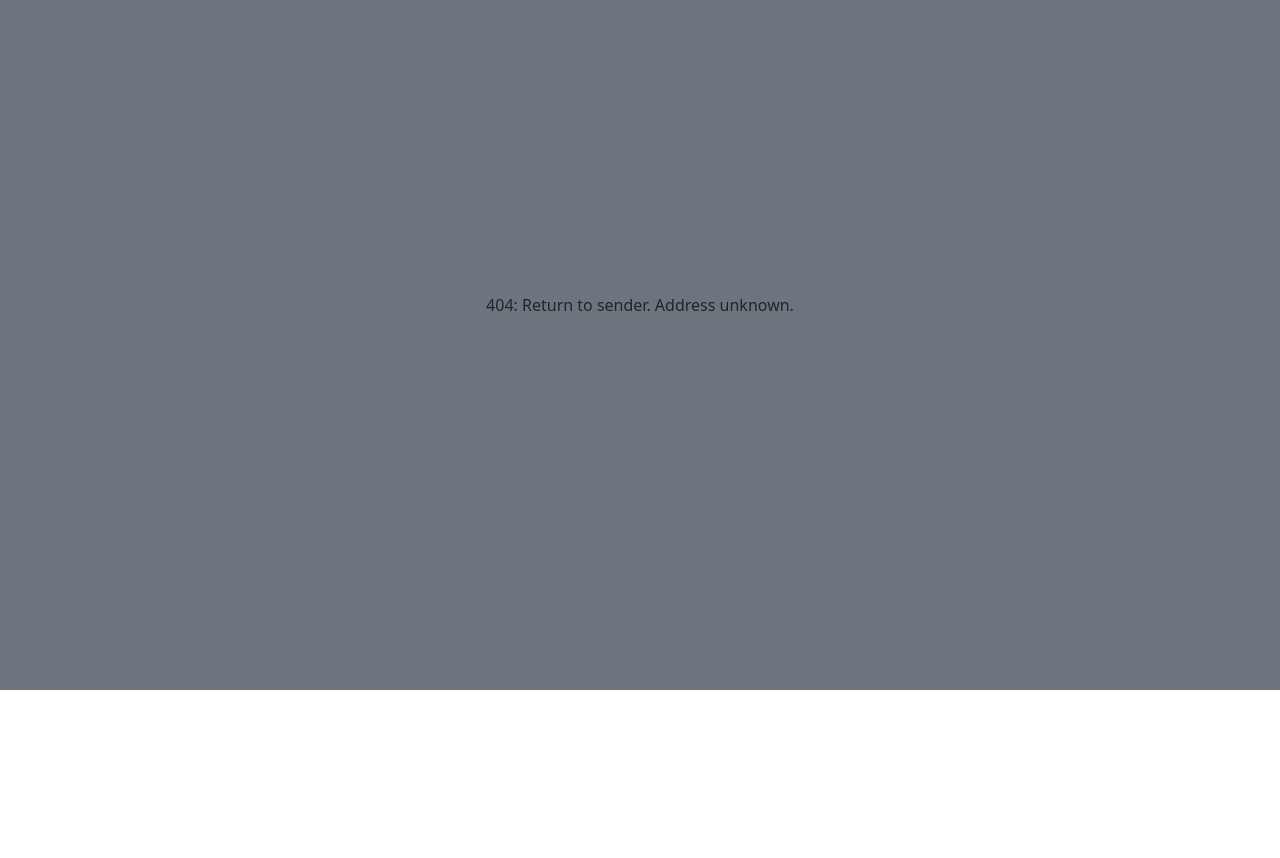
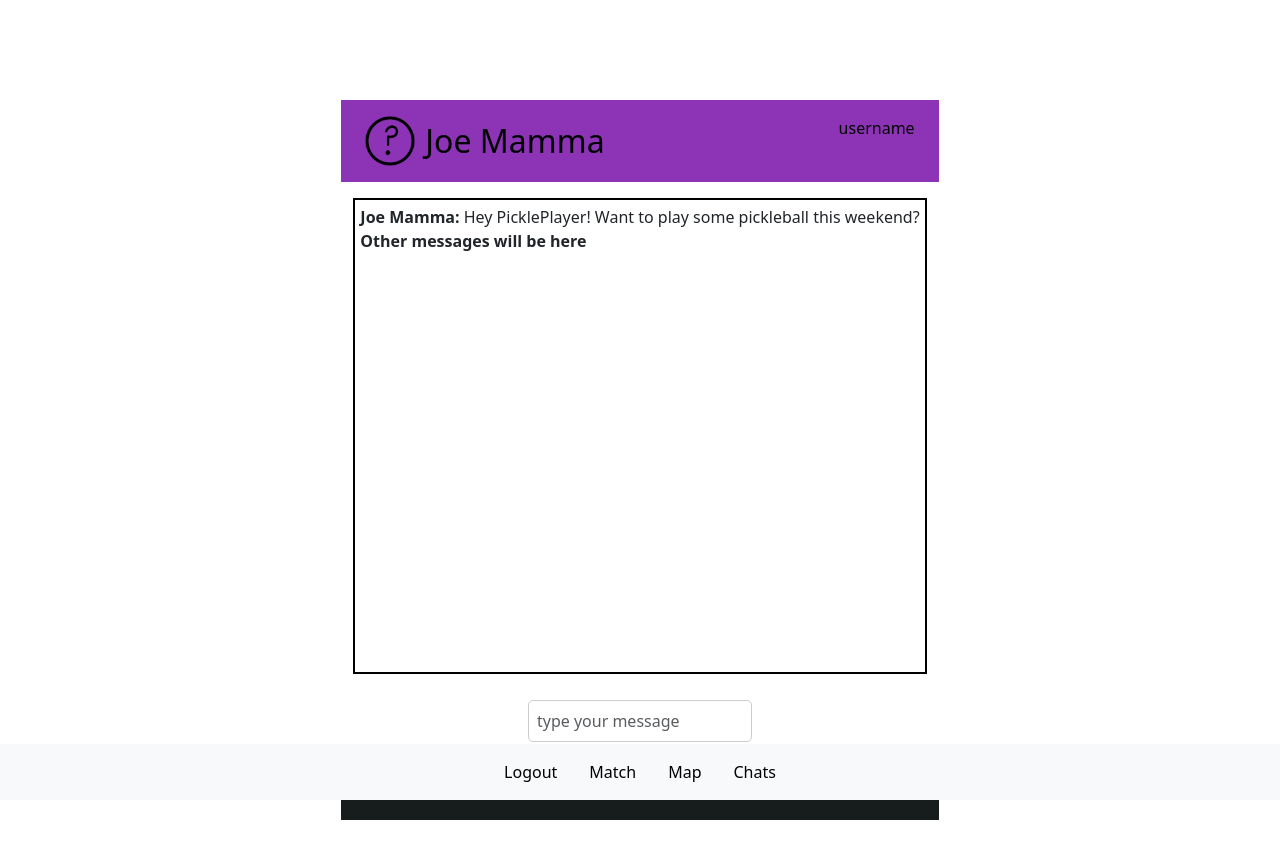
Before and after one commit to madelineevans/startup, a React (Vite) app: page /chat in a window 1280 px wide. Before the commit this address had no page. Shown: the top 858 px of the page. Before the commit the page ends 800 px from the top, so only its background shows below. Built offline with nearby package versions, Linux system fonts and the light colour scheme; a web font is replaced by a local one.

Commit message:
more changes

```diff
--- a/src/app.jsx
+++ b/src/app.jsx
@@ -4,6 +4,7 @@ import './app.css';
 import { BrowserRouter, NavLink, Route, Routes } from 'react-router-dom';
 import { Login } from './login/login';
 import { Chat_list } from './chat_list/chat_list';
+import { Chat } from './chat/chat';
 import { Map } from './map/map';
 import { Match } from './match/match';
 import { NewAccount } from './newAccount/newAccount';
@@ -19,6 +20,7 @@ export default function App() {
           <Route path='/chat_list' element={<Chat_list />} />
           <Route path='/map' element={<Map />} />
           <Route path='/match' element={<Match />} />
+          <Route path='/chat' element={<Chat />} />
           <Route path='*' element={<NotFound />} />
         </Routes>
       </main>
--- a/src/chat/chat.html
+++ b/src/chat/chat.html
@@ -3,16 +3,7 @@
     <head>
         <link rel="stylesheet" href="../css/chat.css">
         <meta name="viewport" content="width=device-width, initial-scale=1">
-            <title>Match-Page</title>
-            <!-- bootstrap css -->
-            <link href="https://cdn.jsdelivr.net/npm/bootstrap@5.3.3/dist/css/bootstrap.min.css" rel="stylesheet" integrity="sha384-QWTKZyjpPEjISv5WaRU9OFeRpok6YctnYmDr5pNlyT2bRjXh0JMhjY6hW+ALEwIH" crossorigin="anonymous" />
-    </head>
-    <body>
-        <header class="d-flex justify-content-between py-3 px-4" style="background: #8C33B6;">
-            <h1><img src="Images/question_mark.png" alt="logo" width="50">Joe Mamma</h1>
-            <span class="fw" style="color: #000000; align-self: flex-start;">username</span>
-        </header>
-        <div id="chatbox">
+            <title>Chat Page id="chatbox">
             <div>
             <b>Joe Mamma:</b> Hey PicklePlayer! Want to play some pickleball this weekend?
                 <br>
--- a/src/chat/chat.jsx
+++ b/src/chat/chat.jsx
@@ -1,10 +1,64 @@
 import React from 'react';
+import 'bootstrap/dist/css/bootstrap.min.css';
 import './chat.css';
+import { useNavigate } from 'react-router-dom';
 
 export function Chat() {
+  const navigate = useNavigate();
+
   return (
-    <main className="container-fluid bg-secondary text-center">
-      <div>chat with ___ displayed here</div>
-    </main>
+    <div className="d-flex flex-column min-vh-100">
+      <header className="d-flex justify-content-between py-3 px-4" style={{ background: '#8C33B6' }}>
+        <h1>
+          <img src="Images/question_mark.png" alt="logo" width="50" /> Joe Mamma
+        </h1>
+        <span className="fw" style={{ color: '#000000', alignSelf: 'flex-start' }}>username</span>
+      </header>
+
+      <main className="flex-grow-1 container py-3">
+        <div id="chatbox" className="mb-3">
+          <div>
+            <strong>Joe Mamma:</strong> Hey PicklePlayer! Want to play some pickleball this weekend?
+            <br />
+            <strong>Other messages will be here</strong>
+            <br />
+          </div>
+        </div>
+
+        <div>
+          <input
+            type="search"
+            id="search"
+            name="varSearch"
+            placeholder="type your message"
+            className="form-control"
+          />
+        </div>
+      </main>
+
+      <footer>
+        <nav className="navbar navbar-expand-lg bg-body-tertiary fixed-bottom">
+          <div className="container-fluid">
+            <ul className="navbar-nav mx-auto d-flex flex-row gap-3">
+              <li className="nav-item">
+                <button className="nav-link active btn btn-link" onClick={() => navigate('/login')}>Logout</button>
+              </li>
+              <li className="nav-item">
+                <button className="nav-link active btn btn-link" onClick={() => navigate('/match')}>Match</button>
+              </li>
+              <li className="nav-item">
+                <button className="nav-link active btn btn-link" onClick={() => navigate('/map')}>Map</button>
+              </li>
+              <li className="nav-item">
+                <button className="nav-link active btn btn-link" onClick={() => navigate('/chat_list')}>Chats</button>
+              </li>
+              {/* <li className="nav-item">
+                <button className="nav-link active btn btn-link" onClick={() => navigate('/profile')}>Profile</button>
+              </li> */}
+            </ul>
+          </div>
+        </nav>
+      </footer>
+    </div>
   );
 }
--- a/src/chat_list/chat_list.jsx
+++ b/src/chat_list/chat_list.jsx
@@ -1,10 +1,34 @@
 import React from 'react';
-import './chat_list.css';
+import { useNavigate } from 'react-router-dom';
+import 'bootstrap/dist/css/bootstrap.min.css';
 
 export function Chat_list() {
+  const navigate = useNavigate();
+
   return (
-    <main className="container-fluid bg-secondary text-center">
-      <div>chats displayed here</div>
-    </main>
+    <div className="d-flex flex-column min-vh-100">
+      <header className="text-center py-3">
+        <h1>Chats</h1>
+      </header>
+
+      <main className="container flex-grow-1 d-flex flex-column align-items-center">
+        <div className="mb-3">
+          {/* list of chats will appear here */}
+          <button
+            className="btn btn-primary mb-2"
+            onClick={() => navigate('/chat')}
+          >
+            Chat with Joe Mamma
+          </button>
+          <br />
+          <button
+            className="btn btn-primary"
+            onClick={() => navigate('/chat')}
+          >
+            Chat with PicklePlayer
+          </button>
+        </div>
+      </main>
+    </div>
   );
 }
--- a/src/map/map.jsx
+++ b/src/map/map.jsx
@@ -56,16 +56,16 @@ export function Map() {
           <div className="container-fluid">
             <ul className="navbar-nav mx-auto d-flex flex-row gap-3">
               <li className="nav-item">
-                <a className="nav-link active" href="/login">Logout</a>
+                <NavLink className="nav-link active" to="/login">Logout</NavLink>
               </li>
               <li className="nav-item">
-                <a className="nav-link active" href="/match">Match</a>
+                <NavLink className="nav-link active" to="/match">Match</NavLink>
               </li>
               <li className="nav-item">
-                <a className="nav-link disabled text-secondary" href="/map">Map</a>
+                <NavLink className="nav-link disabled text-secondary" to="/map">Map</NavLink>
               </li>
               <li className="nav-item">
-                <a className="nav-link active" href="/chat_list">Chat</a>
+                <NavLink className="nav-link active" to="/chat_list">Chat</NavLink>
               </li>
             </ul>
           </div>
--- a/src/match/match.jsx
+++ b/src/match/match.jsx
@@ -59,7 +59,7 @@ export function Match() {
             onClick={() => {
               setIsChatSpinning(true);
               setTimeout(() => {
-                navigate('/chat_list');
+                navigate('/chat');
               }, 500);
             }}
             disabled={isChatSpinning}
@@ -75,20 +75,20 @@ export function Match() {
           <div className="container-fluid">
             <ul className="navbar-nav mx-auto d-flex flex-row gap-3">
               <li className="nav-item">
-                <a className="nav-link active" aria-current="page" href="/login">Logout</a>
+                <button className="nav-link active btn btn-link" onClick={() => navigate('/login')}>Logout</button>
               </li>
               <li className="nav-item">
-                <a className="nav-link disabled text-secondary" aria-current="page" href="/match">Match</a>
+                <button className="nav-link active btn btn-link" onClick={() => navigate('/match')}>Match</button>
               </li>
               <li className="nav-item">
-                <a className="nav-link active" aria-current="page" href="/map">Map</a>
+                <button className="nav-link active btn btn-link" onClick={() => navigate('/map')}>Map</button>
               </li>
               <li className="nav-item">
-                <a className="nav-link active" aria-current="page" href="/chat_list">Chats</a>
+                <button className="nav-link active btn btn-link" onClick={() => navigate('/chat_list')}>Chats</button>
               </li>
-              {/* <li className="nav-item">
-                <a className="nav-link active" aria-current="page" href="/profile">Profile</a>
-              </li> */}
+              <li className="nav-item">
+                <button className="nav-link active btn btn-link" onClick={() => navigate('/profile')}>Profile</button>
+              </li>
             </ul>
           </div>
         </nav>
```
